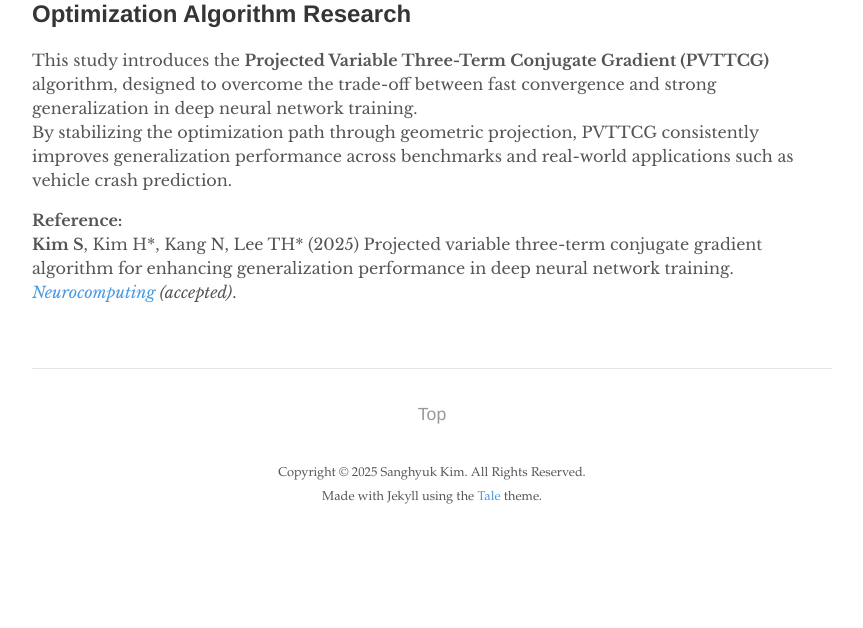
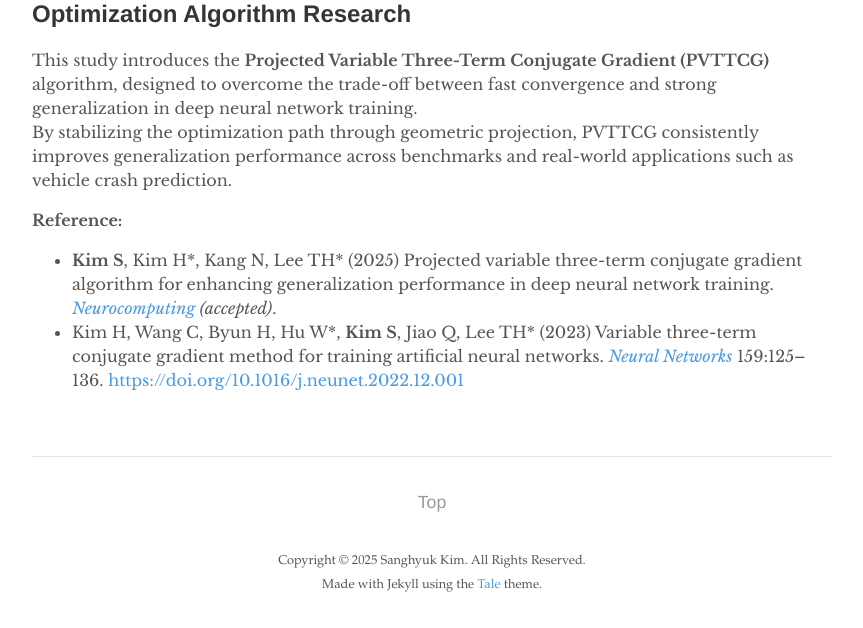
Before and after one commit to kim-sanghyuk/kim-sanghyuk.github.io, a Jekyll site: the page built from _pages/research.md, in a window 1280 px wide. Shown: the part 913-1541 px from the top of the page, without its empty margins (208-1071 px from the left). Built offline with Jekyll 4.4.1, drawn with Linux system fonts in a browser that asks for light colours; before the commit the page ends 1453 px from its top, so only the background shows below that.

Commit message:
Update research.md

```diff
--- a/_pages/research.md
+++ b/_pages/research.md
@@ -13,4 +13,6 @@ This study introduces the **Projected Variable Three-Term Conjugate Gradient (PV
 By stabilizing the optimization path through geometric projection, PVTTCG consistently improves generalization performance across benchmarks and real-world applications such as vehicle crash prediction.
 
 **Reference:**
-**Kim S**, Kim H\*, Kang N, Lee TH\* (2025) Projected variable three-term conjugate gradient algorithm for enhancing generalization performance in deep neural network training. [_Neurocomputing_](https://www.sciencedirect.com/journal/neurocomputing) _(accepted)_.
+
+- **Kim S**, Kim H\*, Kang N, Lee TH\* (2025) Projected variable three-term conjugate gradient algorithm for enhancing generalization performance in deep neural network training. [_Neurocomputing_](https://www.sciencedirect.com/journal/neurocomputing) _(accepted)_.
+- Kim H, Wang C, Byun H, Hu W\*, **Kim S**, Jiao Q, Lee TH\* (2023) Variable three-term conjugate gradient method for training artificial neural networks. [_Neural Networks_](https://www.sciencedirect.com/journal/neural-networks) 159:125–136. [https://doi.org/10.1016/j.neunet.2022.12.001](https://doi.org/10.1016/j.neunet.2022.12.001)
```
